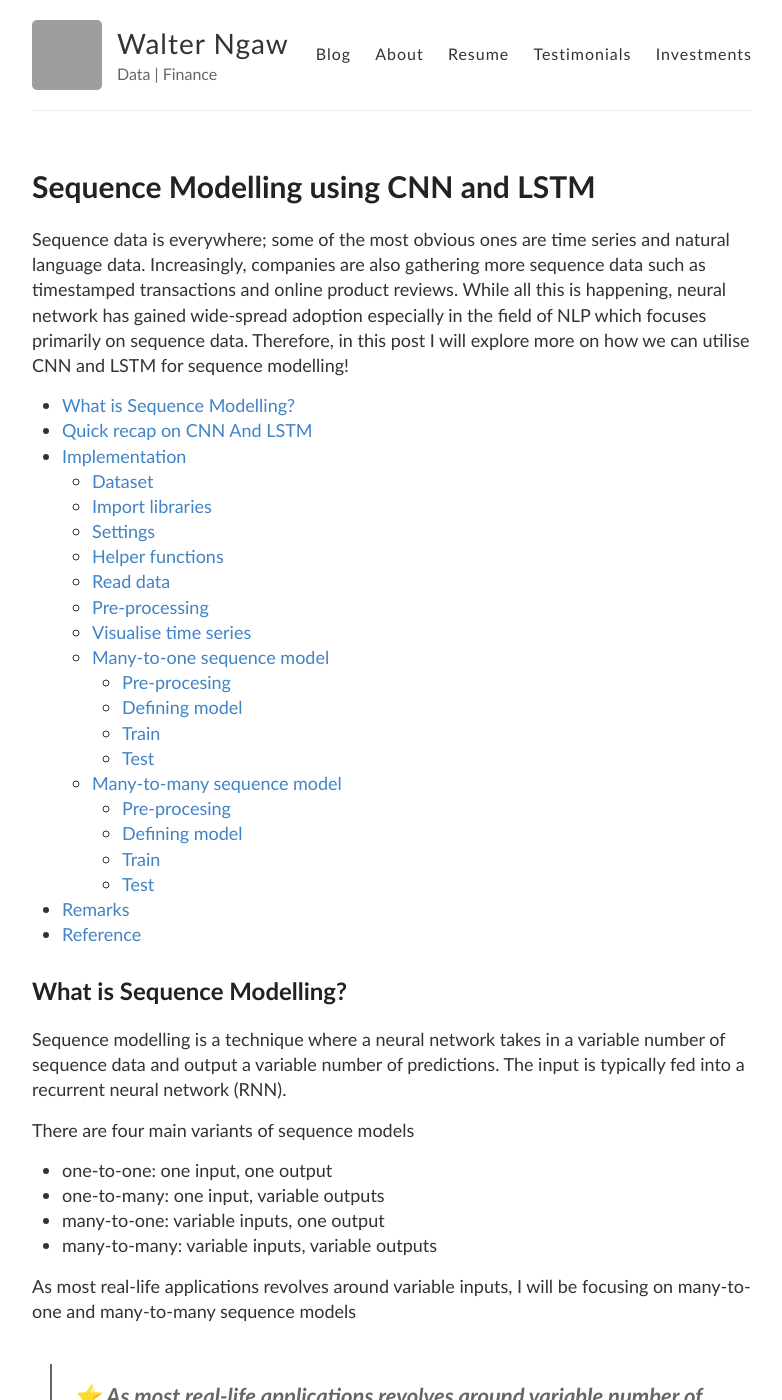
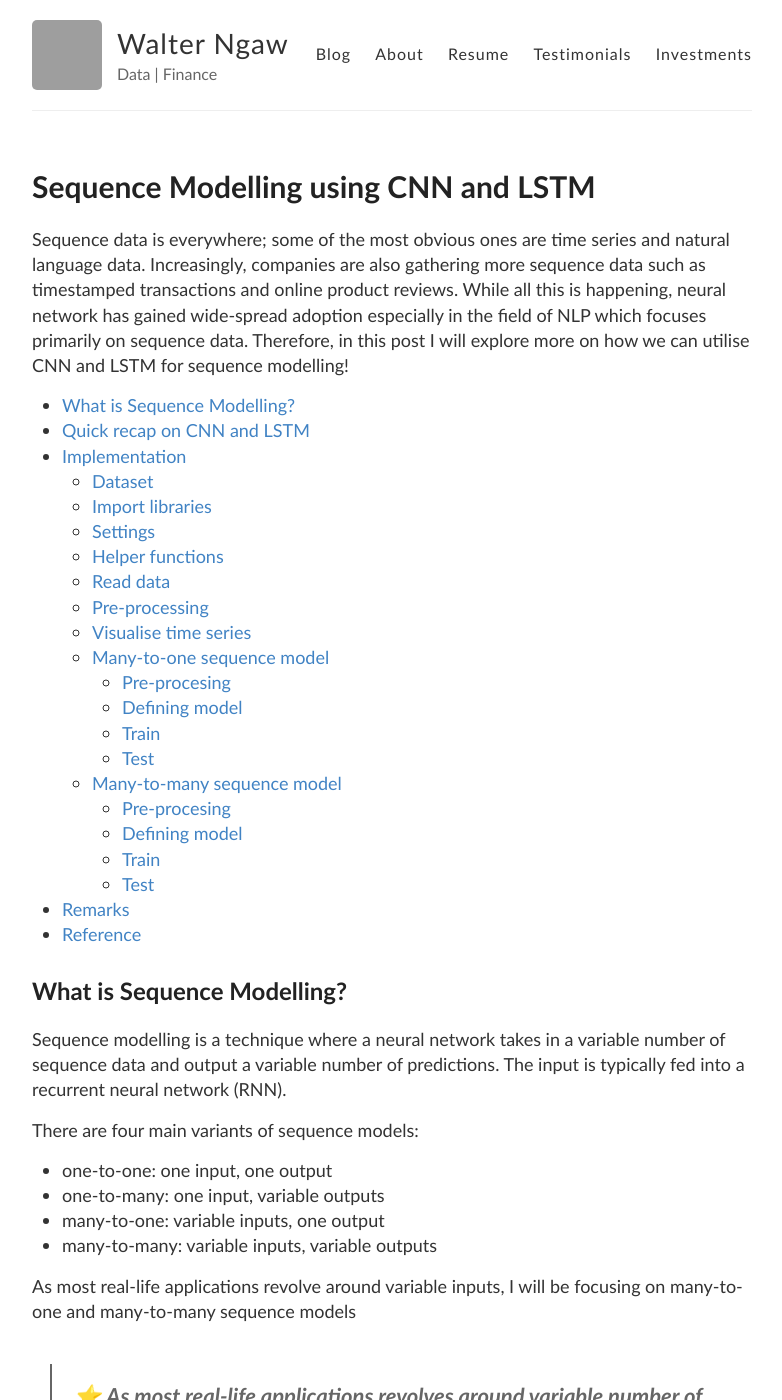
Before and after one commit to wngaw/wngaw.github.io, a Jekyll site: the page built from _posts/2020-07-25-sequence-modelling-using-cnn-and-lstm.md, in a window 1280 px wide and 1400 px high. Shown: the whole window, without its empty margins (248-1030 px from the left). Built offline with Jekyll 4.4.1, drawn with Linux system fonts in a browser that asks for light colours; some of the changed text lies outside the part shown; grey boxes are pictures that could not be loaded.

Commit message:
remove spelling errors

```diff
--- a/_posts/2020-07-25-sequence-modelling-using-cnn-and-lstm.md
+++ b/_posts/2020-07-25-sequence-modelling-using-cnn-and-lstm.md
@@ -17,17 +17,17 @@ Sequence data is everywhere; some of the most obvious ones are time series and n
 
 Sequence modelling is a technique where a neural network takes in a variable number of sequence data and output a variable number of predictions. The input is typically fed into a recurrent neural network (RNN).
 
-There are four main variants of sequence models
+There are four main variants of sequence models:
 - one-to-one: one input, one output
 - one-to-many: one input, variable outputs
 - many-to-one: variable inputs, one output
 - many-to-many: variable inputs, variable outputs
 
-As most real-life applications revolves around variable inputs, I will be focusing on many-to-one and many-to-many sequence models
+As most real-life applications revolve around variable inputs, I will be focusing on many-to-one and many-to-many sequence models
 
 > ⭐ **As most real-life applications revolves around variable number of inputs, I will be focusing on many-to-one and many-to-many sequence models** <br />
 
-## Quick recap on CNN And LSTM
+## Quick recap on CNN and LSTM
 
 Convolutional neural network (CNN) is a type of neural network architecture that is typically used for image recognition as the 2-D convolutional filters are able to detect edges of images and use that to generalise images. However, in the case of sequence data, we can use a 1-D convolutional filters in order to extract high-level features.
 
```
